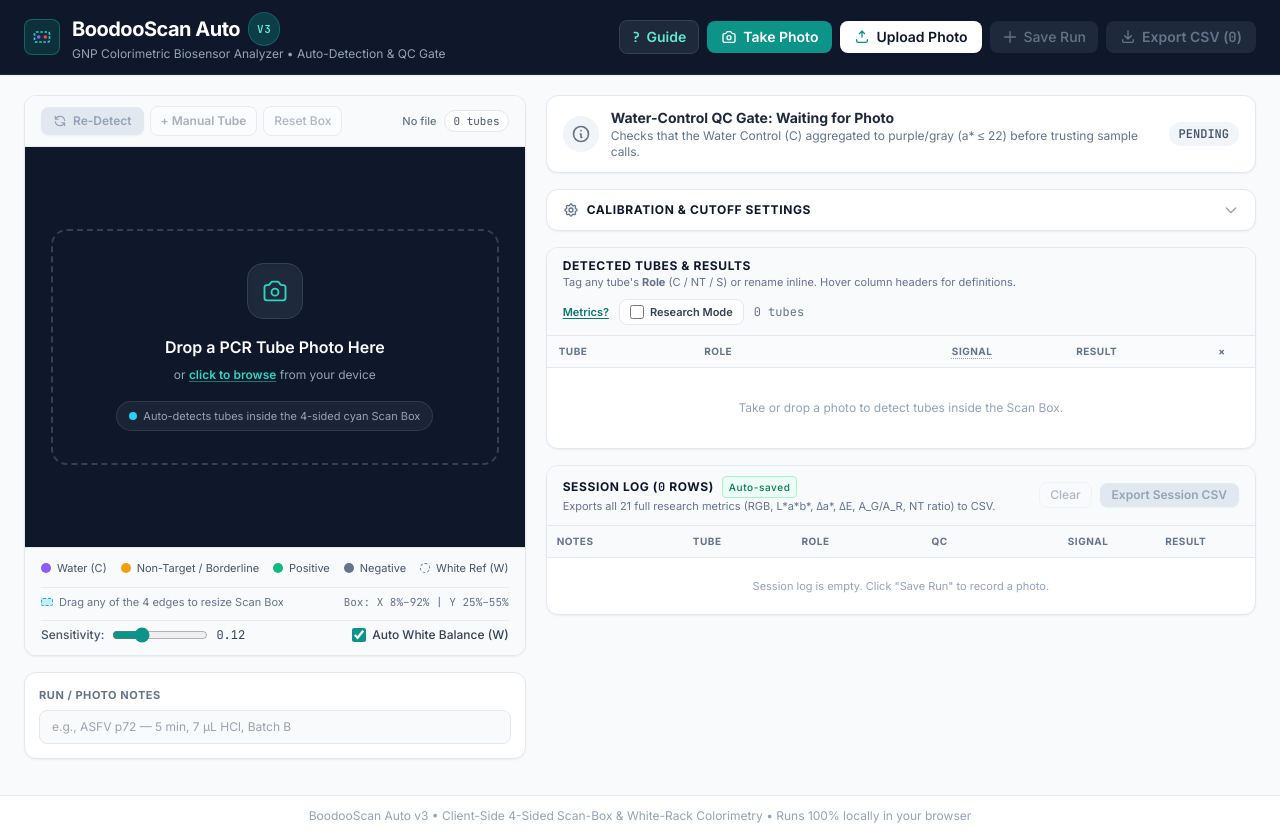
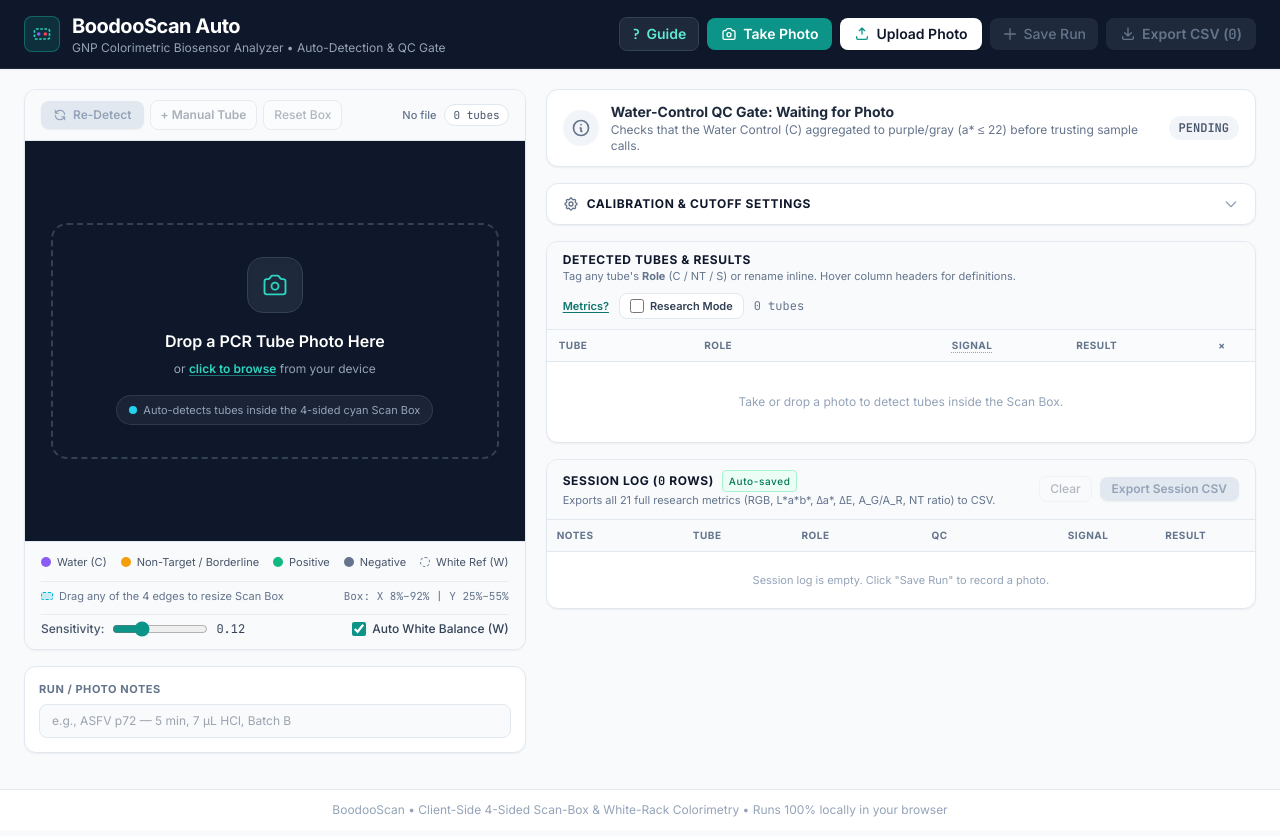
Before and after one commit to scidancer/boodooscan, a plain HTML site: page index.html in a window 1280 px wide. Drawn offline with nearby package versions, Linux system fonts and the light colour scheme.

Commit message:
Index.html

```diff
--- a/index.html
+++ b/index.html
@@ -3,7 +3,7 @@
 <head>
   <meta charset="UTF-8" />
   <meta name="viewport" content="width=device-width, initial-scale=1.0" />
-  <title>BoodooScan Auto v3 — GNP Colorimetric Biosensor Analyzer</title>
+  <title>BoodooScan — GNP Colorimetric Biosensor Analyzer</title>
   <!-- Tailwind CSS -->
   <script src="https://cdn.tailwindcss.com"></script>
   <!-- Google Fonts: Inter & JetBrains Mono -->
@@ -179,7 +179,6 @@
         <div>
           <h1 class="text-lg sm:text-xl font-bold tracking-tight leading-tight flex items-center gap-2">
             BoodooScan Auto
-            <span class="text-[11px] font-mono font-semibold uppercase tracking-wider px-2 py-0.5 rounded-full bg-teal-600/30 text-teal-300 border border-teal-500/30">v3</span>
           </h1>
           <p class="text-xs text-slate-400">GNP Colorimetric Biosensor Analyzer • Auto-Detection &amp; QC Gate</p>
         </div>
@@ -511,7 +510,7 @@
   </main>
 
   <footer class="text-center py-3 text-xs text-slate-400 border-t border-slate-200 bg-white mt-4">
-    BoodooScan Auto v3 • Client-Side 4-Sided Scan-Box &amp; White-Rack Colorimetry • Runs 100% locally in your browser
+    BoodooScan • Client-Side 4-Sided Scan-Box &amp; White-Rack Colorimetry • Runs 100% locally in your browser
   </footer>
 
   <!-- Hidden Offscreen Canvases -->
```
